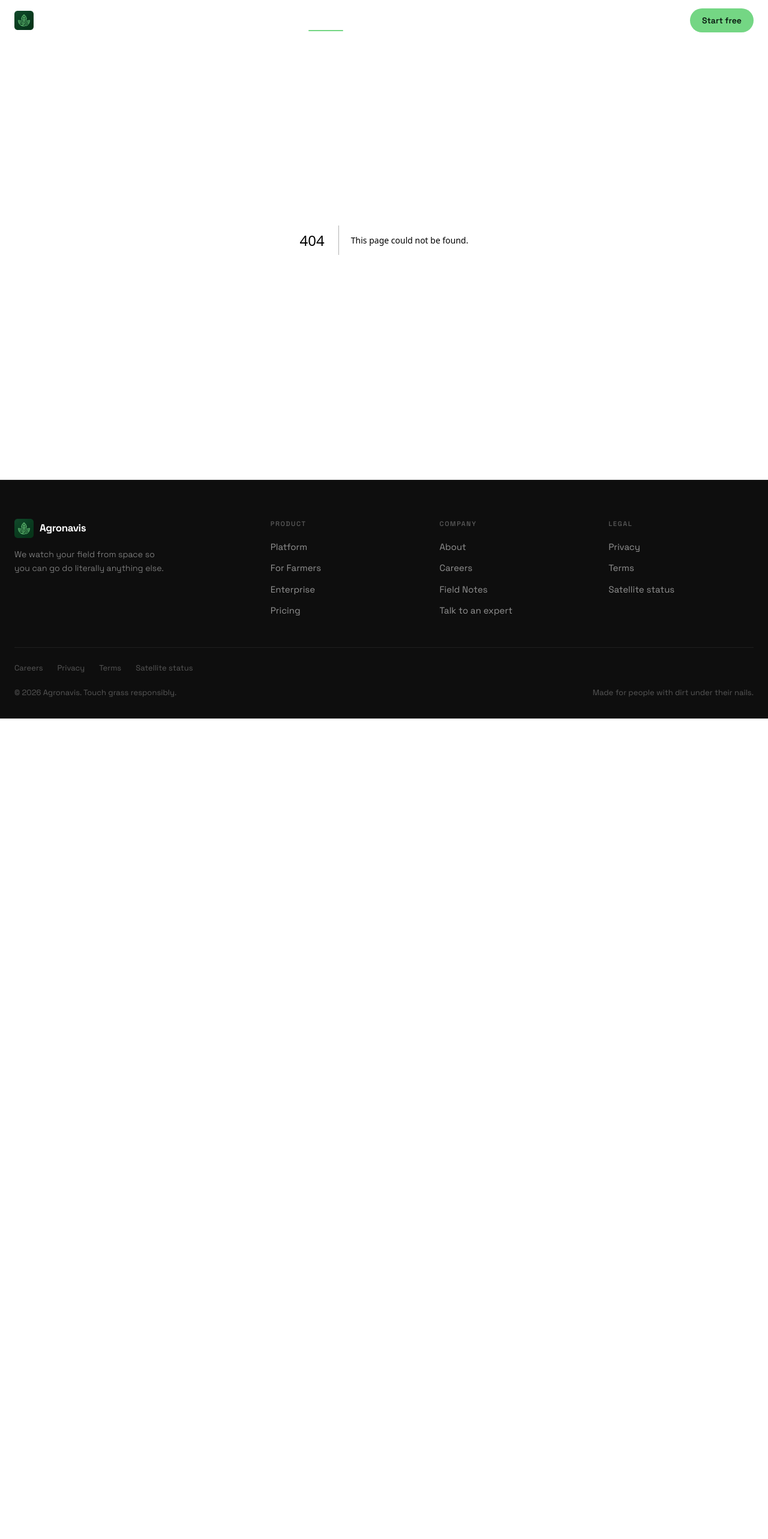
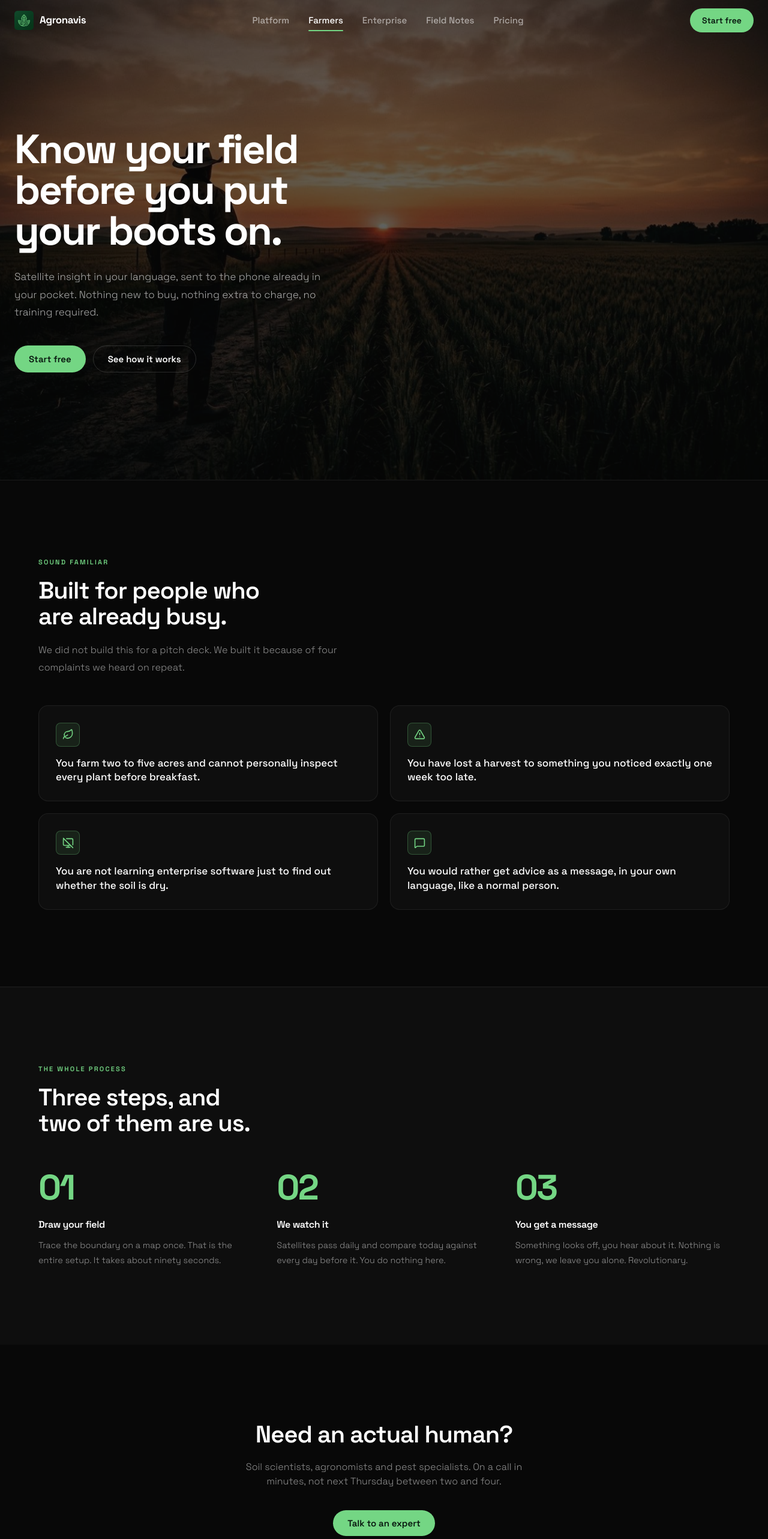
Before and after one commit to jpdevhub/Agronavis-web, a Next.js app: page /for-farmers in a window 1280 px wide. Before the commit this address had no page. Shown: the top 2566 px of the page at 60% size. Before the commit the page ends 1198 px from the top, so only its background shows below. Built offline with nearby package versions, Linux system fonts and the light colour scheme.

Commit message:
feat(farmers): rebuild the farmer page
Pain points as a 2x2 grid, plus a three-step walkthrough of what setup
actually involves.

```diff
--- /dev/null
+++ b/app/for-farmers/page.tsx
@@ -0,0 +1,136 @@
+import type { Metadata } from 'next';
+import Image from 'next/image';
+import { Leaf, TriangleAlert, MonitorOff, MessageSquare } from 'lucide-react';
+import { Reveal, Stagger, StaggerItem } from '@/components/ui/Reveal';
+import EyebrowLabel from '@/components/ui/EyebrowLabel';
+import Button from '@/components/ui/Button';
+
+export const metadata: Metadata = {
+  title: 'For farmers: know your field before you put your boots on',
+  description:
+    'Satellite crop monitoring for small farms, delivered as plain messages in your own language. Free for up to five acres.',
+};
+
+const painPoints = [
+  {
+    icon: <Leaf size={19} />,
+    text: 'You farm two to five acres and cannot personally inspect every plant before breakfast.',
+  },
+  {
+    icon: <TriangleAlert size={19} />,
+    text: 'You have lost a harvest to something you noticed exactly one week too late.',
+  },
+  {
+    icon: <MonitorOff size={19} />,
+    text: 'You are not learning enterprise software just to find out whether the soil is dry.',
+  },
+  {
+    icon: <MessageSquare size={19} />,
+    text: 'You would rather get advice as a message, in your own language, like a normal person.',
+  },
+];
+
+const steps = [
+  { num: '01', title: 'Draw your field', body: 'Trace the boundary on a map once. That is the entire setup. It takes about ninety seconds.' },
+  { num: '02', title: 'We watch it', body: 'Satellites pass daily and compare today against every day before it. You do nothing here.' },
+  { num: '03', title: 'You get a message', body: 'Something looks off, you hear about it. Nothing is wrong, we leave you alone. Revolutionary.' },
+];
+
+export default function ForFarmersPage() {
+  return (
+    <>
+      {/* HERO */}
+      <section className="relative flex min-h-screen items-center overflow-hidden px-6 pt-[calc(var(--spacing-nav)+4rem)] pb-24">
+        <Image
+          src="/images/hero-farmer.jpg"
+          alt=""
+          fill
+          priority
+          sizes="100vw"
+          className="object-cover object-[center_30%]"
+        />
+        <div className="absolute inset-0 bg-canvas/64" />
+
+        <div className="relative mx-auto w-full max-w-[1400px]">
+          <Reveal y={44}>
+            <h1 className="type-display max-w-[14ch] text-balance">Know your field before you put your boots on.</h1>
+          </Reveal>
+          <Reveal delay={0.16}>
+            <p className="mt-7 max-w-[48ch] text-[1.0625rem] font-light leading-[1.75] text-white/65">
+              Satellite insight in your language, sent to the phone already in your pocket. Nothing new to buy,
+              nothing extra to charge, no training required.
+            </p>
+            <div className="mt-10 flex flex-wrap gap-3">
+              <Button href="/pricing">Start free</Button>
+              <Button href="/features" variant="outline">
+                See how it works
+              </Button>
+            </div>
+          </Reveal>
+        </div>
+      </section>
+
+      {/* PAIN POINTS */}
+      <section className="border-t border-hairline px-6 py-24 md:py-32">
+        <div className="mx-auto w-full max-w-6xl">
+          <Reveal>
+            <EyebrowLabel>Sound familiar</EyebrowLabel>
+            <h2 className="type-h2 max-w-[18ch] text-balance">Built for people who are already busy.</h2>
+            <p className="mt-5 max-w-[52ch] text-base font-light leading-[1.8] text-ink-muted">
+              We did not build this for a pitch deck. We built it because of four complaints we heard on repeat.
+            </p>
+          </Reveal>
+
+          <Stagger className="mt-12 grid gap-5 sm:grid-cols-2">
+            {painPoints.map((point) => (
+              <StaggerItem key={point.text} className="h-full">
+                <div className="flex h-full flex-col gap-4 rounded-lg border border-hairline bg-surface p-7 transition-colors hover:border-hairline-strong">
+                  <div className="flex h-10 w-10 items-center justify-center rounded-sm border border-accent-line bg-accent-soft text-accent">
+                    {point.icon}
+                  </div>
+                  <p className="text-[1.0625rem] font-medium leading-snug text-ink">{point.text}</p>
+                </div>
+              </StaggerItem>
+            ))}
+          </Stagger>
+        </div>
+      </section>
+
+      {/* HOW IT SHOWS UP */}
+      <section className="border-t border-hairline bg-surface px-6 py-24 md:py-32">
+        <div className="mx-auto w-full max-w-6xl">
+          <Reveal>
+            <EyebrowLabel>The whole process</EyebrowLabel>
+            <h2 className="type-h2 max-w-[20ch] text-balance">Three steps, and two of them are us.</h2>
+          </Reveal>
+
+          <Stagger className="mt-14 grid gap-10 md:grid-cols-3">
+            {steps.map((step) => (
+              <StaggerItem key={step.num}>
+                <div className="type-stat text-accent">{step.num}</div>
+                <h3 className="mt-5 text-base font-semibold tracking-tight text-ink">{step.title}</h3>
+                <p className="mt-2.5 text-[0.9rem] font-light leading-[1.75] text-ink-muted">{step.body}</p>
+              </StaggerItem>
+            ))}
+          </Stagger>
+        </div>
+      </section>
+
+      {/* CONSULT CTA */}
+      <section className="px-6 py-24 text-center md:py-32">
+        <div className="mx-auto w-full max-w-6xl">
+          <Reveal>
+            <h2 className="type-h2">Need an actual human?</h2>
+            <p className="mx-auto mt-5 max-w-[46ch] text-base font-light text-ink-muted">
+              Soil scientists, agronomists and pest specialists. On a call in minutes, not next Thursday between
+              two and four.
+            </p>
+            <div className="mt-9 flex justify-center">
+              <Button href="/consult">Talk to an expert</Button>
+            </div>
+          </Reveal>
+        </div>
+      </section>
+    </>
+  );
+}
```
